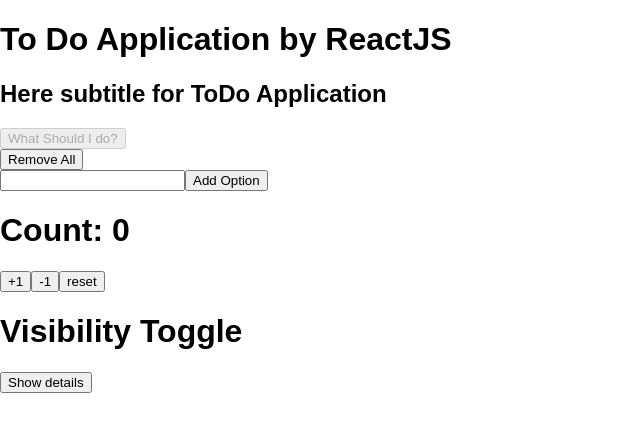
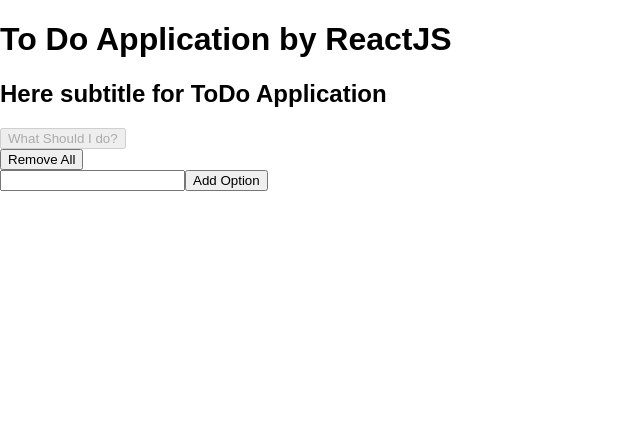
Before and after one commit to moumen-soliman/reactjs-todo-app, a React (Create React App) app: page / in a window 1280 px wide. Shown: the top 432 px of the page, without its empty margins (0-640 px from the left). Built offline with nearby package versions, Linux system fonts and the light colour scheme.

Commit message:
focus to display Todo application

```diff
--- a/src/App.js
+++ b/src/App.js
@@ -3,12 +3,12 @@
 
 //Components
 import Header from './components/main/header.js'
-import Counter from './components/main/counter.js'
+// import Counter from './components/main/counter.js'
 import Action from './components/actions/action.js'
 // import Option from './components/options/option.js'
 import Options from './components/options/options.js'
 import AddOption from './components/options/addoptions.js'
-import VisibilityToggle from './components/main/visibilitytoggle.js'
+// import VisibilityToggle from './components/main/visibilitytoggle.js'
 
 class App extends Component {
   constructor(props) {
@@ -62,8 +62,8 @@
         <AddOption
           handleAddOption={this.handleAddOption}
         />
-        <Counter />
-        <VisibilityToggle />
+        {/* <Counter />
+        <VisibilityToggle /> */}
       </div>
     );
   }
```
